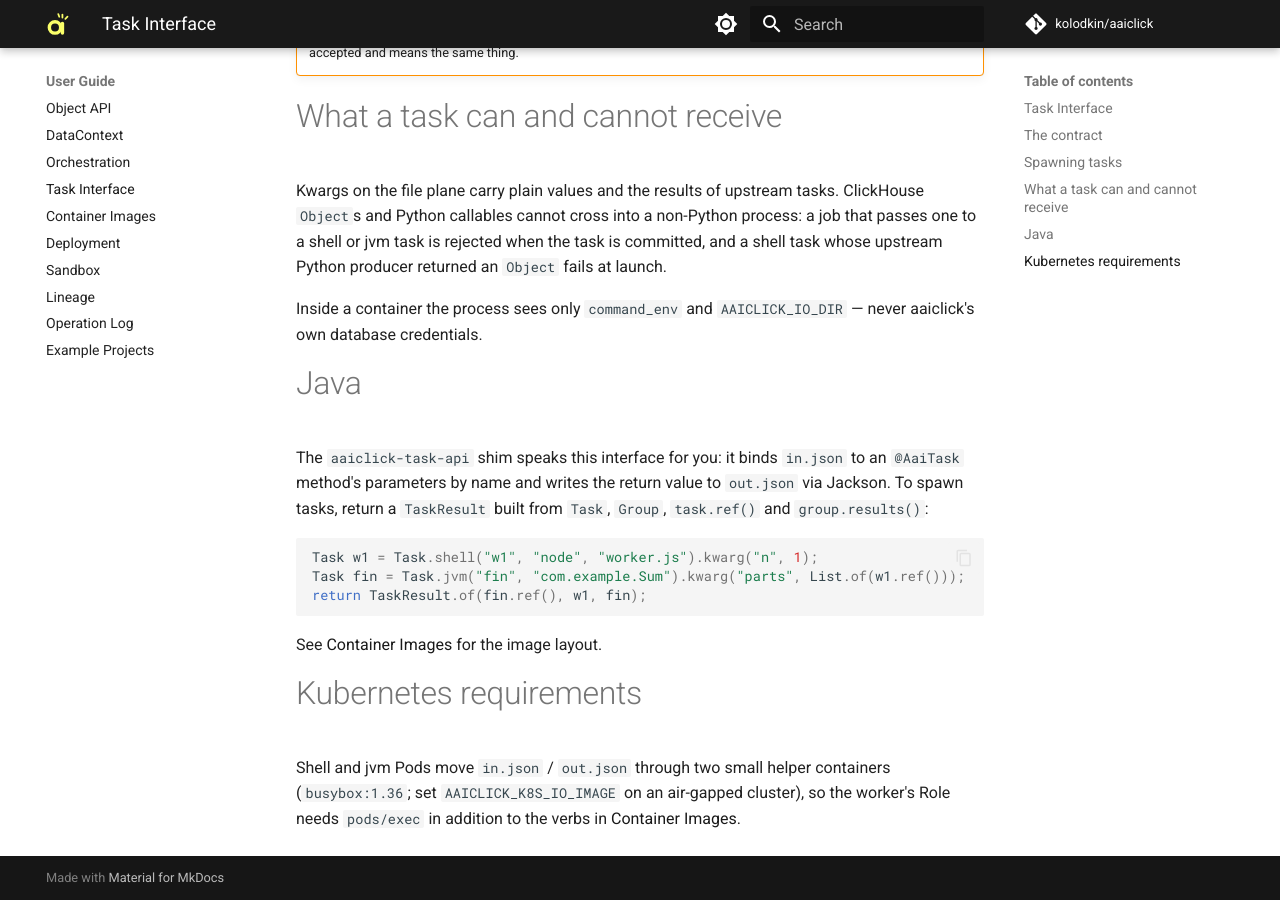
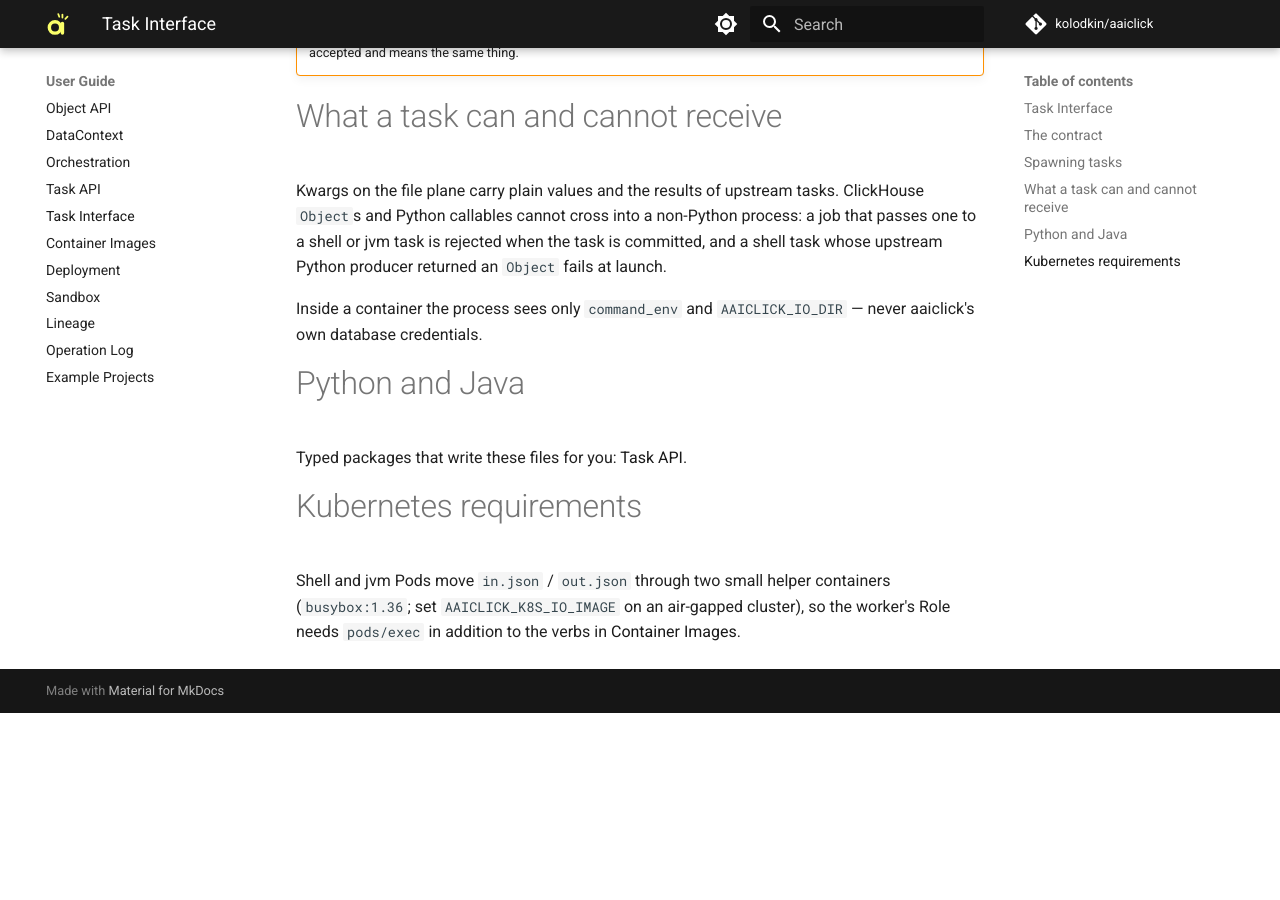
Before and after one commit to kolodkin/aaiclick, an MkDocs documentation site: the page built from docs/user_guide/task_interface.md, in a window 1280 px wide and 900 px high, scrolled down 2305 px. Built offline with MkDocs 1.6.1 and Material for MkDocs 9.7.7, drawn with Linux system fonts in a browser that asks for light colours; comment, search, counter and statistics services are not loaded; after the commit the page ends 3018 px from its top, so only the background shows below that; some of the changed text lies outside the part shown.

Commit message:
Add Task API user guide layered on the Task Interface
Python and Java bindings side by side, mapped to the JSON vocabulary;
the Task Interface guide points up to it.

Co-Authored-By: Claude Opus 5.5 <noreply@anthropic.com>
Claude-Session: https://claude.ai/code/session_01HxLiG2aWESed1kiU4zjXDm

````diff
--- a/docs/user_guide/task_interface.md
+++ b/docs/user_guide/task_interface.md
@@ -3,7 +3,8 @@ Task Interface
 
 Write a task in any language: a process that reads its inputs from one JSON
 file, writes its result to another, and can spawn more tasks by describing
-them as JSON. No aaiclick library, no database access.
+them as JSON. No aaiclick library, no database access. The
+[Task API](task_api.md) packages sit on top of this contract.
 
 Design: [task_interface.md](https://github.com/kolodkin/aaiclick/blob/main/docs/designs/task_interface.md).
 
@@ -104,20 +105,9 @@ returned an `Object` fails at launch.
 Inside a container the process sees only `command_env` and
 `AAICLICK_IO_DIR` — never aaiclick's own database credentials.
 
-# Java
+# Python and Java
 
-The `aaiclick-task-api` shim speaks this interface for you: it binds
-`in.json` to an `@AaiTask` method's parameters by name and writes the return
-value to `out.json` via Jackson. To spawn tasks, return a `TaskResult`
-built from `Task`, `Group`, `task.ref()` and `group.results()`:
-
-```java
-Task w1 = Task.shell("w1", "node", "worker.js").kwarg("n", 1);
-Task fin = Task.jvm("fin", "com.example.Sum").kwarg("parts", List.of(w1.ref()));
-return TaskResult.of(fin.ref(), w1, fin);
-```
-
-See [Container Images](container_images.md) for the image layout.
+Typed packages that write these files for you: [Task API](task_api.md).
 
 # Kubernetes requirements
 
--- a/mkdocs.yml
+++ b/mkdocs.yml
@@ -72,6 +72,7 @@ nav:
     - Object API: user_guide/object.md
     - DataContext: user_guide/data_context.md
     - Orchestration: user_guide/orchestration.md
+    - Task API: user_guide/task_api.md
     - Task Interface: user_guide/task_interface.md
     - Container Images: user_guide/container_images.md
     - Deployment: user_guide/deployment.md
````
Also changed, not shown: docs/user_guide/task_api.md (added, +67 -0 lines).
